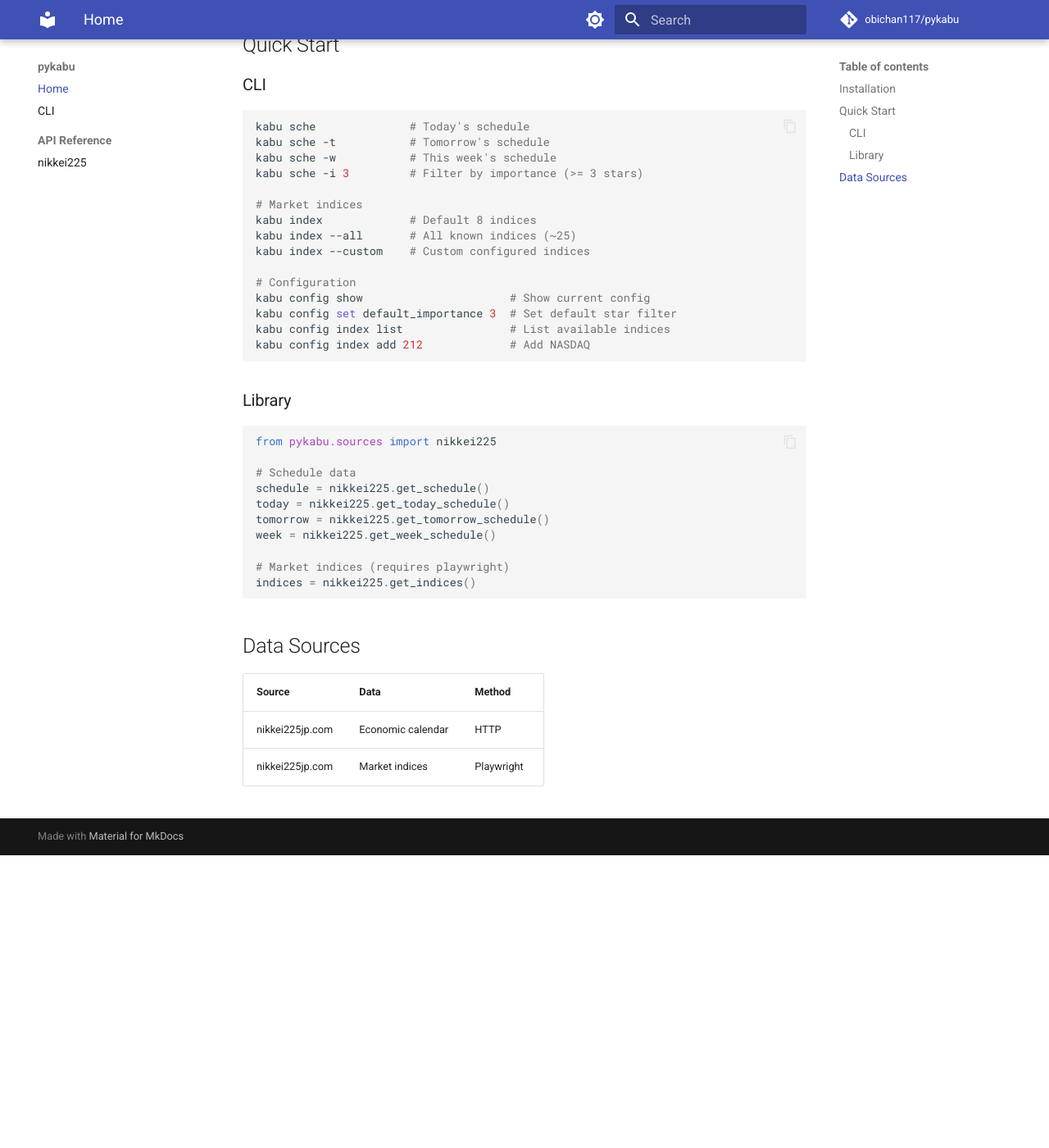
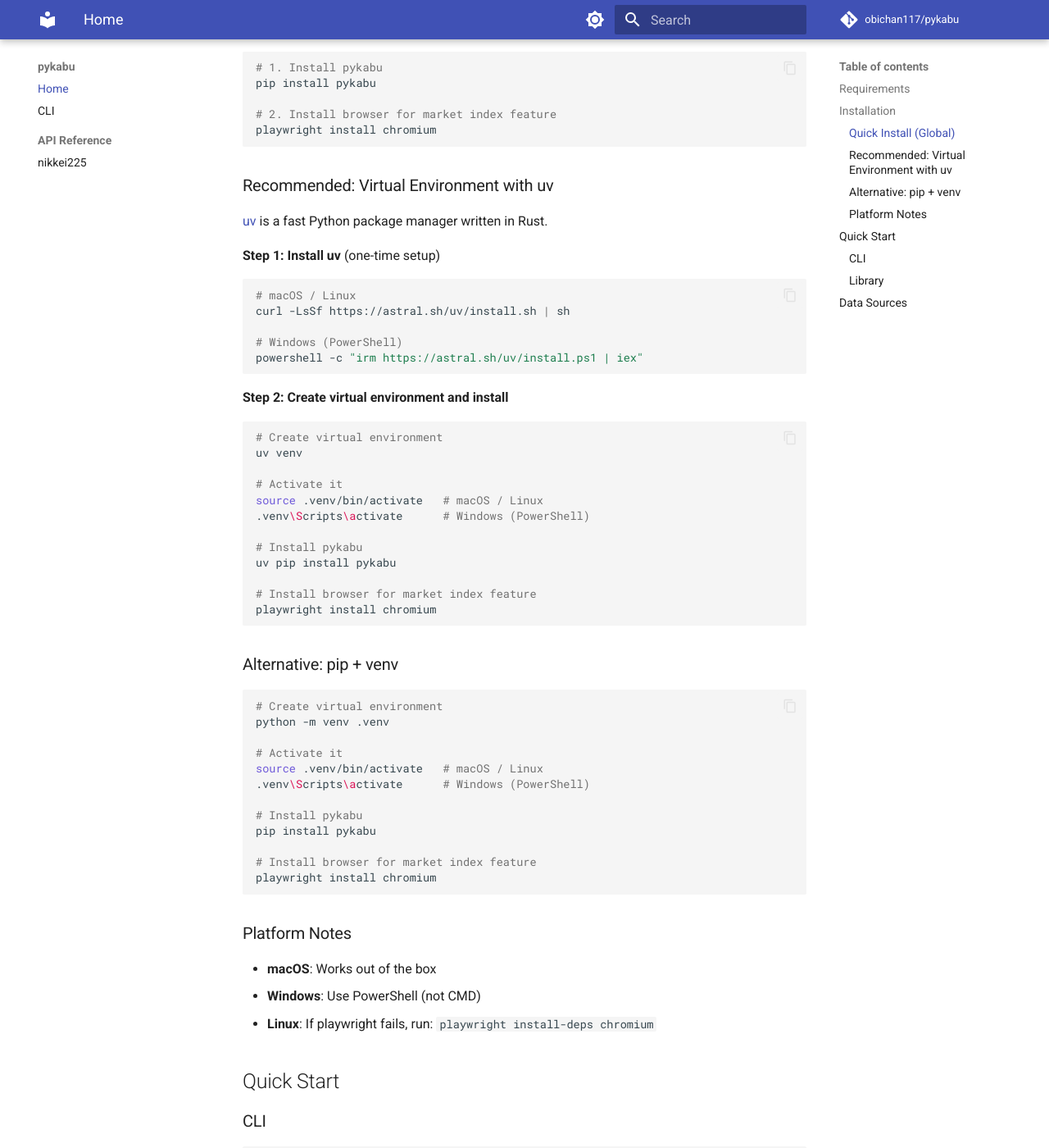
Before and after one commit to obichan117/pykabu, an MkDocs documentation site: the page built from docs/index.md, in a window 1280 px wide and 1400 px high, scrolled down 396 px. Shown: the whole window at 82% size. Built offline with MkDocs 1.6.1 and Material for MkDocs 9.7.7, drawn with Linux system fonts in a browser that asks for light colours; comment, search, counter and statistics services are not loaded; before the commit the page ends 1439 px from its top, so only the background shows below that; some of the changed text lies outside the part shown.

Commit message:
docs: improve installation instructions
- Add requirements section (Python 3.10+)

- Add uv workflow with explanation

- Add pip + venv alternative

- Add platform notes (macOS, Windows, Linux)

- Clear step-by-step instructions for all options

🤖 Generated with Claude Code

Co-Authored-By: Claude Opus 4.5 <noreply@anthropic.com>

````diff
--- a/docs/index.md
+++ b/docs/index.md
@@ -2,14 +2,75 @@
 
 Python library and CLI for Japanese stock market data.
 
+## Requirements
+
+- Python 3.10+
+
 ## Installation
 
+### Quick Install (Global)
+
 ```bash
+# 1. Install pykabu
 pip install pykabu
 
-# For market indices (requires browser automation)
+# 2. Install browser for market index feature
 playwright install chromium
 ```
+
+### Recommended: Virtual Environment with uv
+
+[uv](https://docs.astral.sh/uv/) is a fast Python package manager written in Rust.
+
+**Step 1: Install uv** (one-time setup)
+
+```bash
+# macOS / Linux
+curl -LsSf https://astral.sh/uv/install.sh | sh
+
+# Windows (PowerShell)
+powershell -c "irm https://astral.sh/uv/install.ps1 | iex"
+```
+
+**Step 2: Create virtual environment and install**
+
+```bash
+# Create virtual environment
+uv venv
+
+# Activate it
+source .venv/bin/activate   # macOS / Linux
+.venv\Scripts\activate      # Windows (PowerShell)
+
+# Install pykabu
+uv pip install pykabu
+
+# Install browser for market index feature
+playwright install chromium
+```
+
+### Alternative: pip + venv
+
+```bash
+# Create virtual environment
+python -m venv .venv
+
+# Activate it
+source .venv/bin/activate   # macOS / Linux
+.venv\Scripts\activate      # Windows (PowerShell)
+
+# Install pykabu
+pip install pykabu
+
+# Install browser for market index feature
+playwright install chromium
+```
+
+### Platform Notes
+
+- **macOS**: Works out of the box
+- **Windows**: Use PowerShell (not CMD)
+- **Linux**: If playwright fails, run: `playwright install-deps chromium`
 
 ## Quick Start
 
````
Also changed, not shown: README.md (+62 -1 lines).
